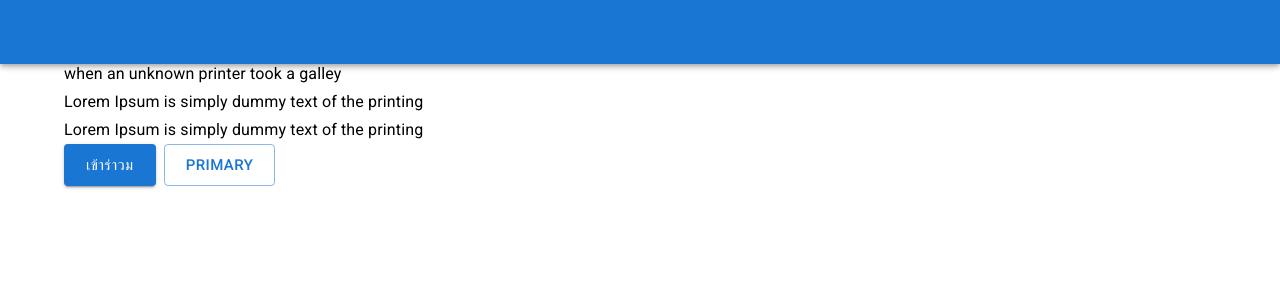
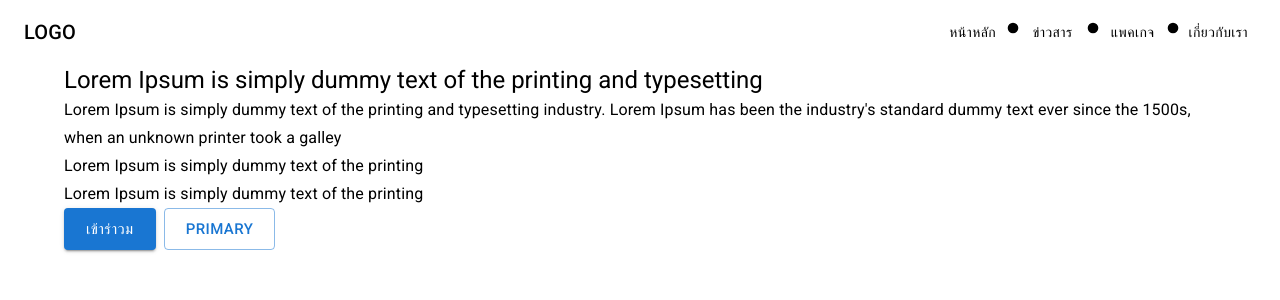
Before and after one commit to thanakorn1999/-restaurant_website, a React (Create React App) app: page / in a window 1280 px wide. Shown: the top 300 px of the page. Built offline with nearby package versions, Linux system fonts and the light colour scheme.

Commit message:
Navbar link

```diff
--- a/src/component/Navbar.js
+++ b/src/component/Navbar.js
@@ -1,14 +1,40 @@
-import { Outlet } from "react-router-dom";
+import { Outlet, Link } from "react-router-dom";
+import MenuIcon from "@mui/icons-material/Menu";
+import { styled } from "@mui/material/styles";
+
 import AppBar from "@mui/material/AppBar";
 import Toolbar from "@mui/material/Toolbar";
 import Box from "@mui/material/Box";
 import IconButton from "@mui/material/IconButton";
-import MenuIcon from "@mui/icons-material/Menu";
+import Typography from "@mui/material/Typography";
+import Button from "@mui/material/Button";
+import { createSvgIcon } from "@mui/material/utils";
+import FiberManualRecordIcon from "@mui/icons-material/FiberManualRecord";
+const Offset = styled("div")(({ theme }) => theme.mixins.toolbar);
+const drawerWidth = 240;
+
+const navItems = [
+  { title: "หน้าหลัก", goto: "/" },
+  { title: "ข่าวสาร", goto: "/news" },
+  { title: "แพคเกจ", goto: "/package" },
+  { title: "เกี่ยวกับเรา", goto: "/" },
+];
+// const HomeIcon = createSvgIcon(
+//   <path d="M10 20v-6h4v6h5v-8h3L12 3 2 12h3v8z" />,
+//   "Home"
+// );
 export function Navbar() {
   return (
     <>
-      <Box sx={{ display: "flex" }}>
-        <AppBar component="nav">
+      {/* style={{ background: "transparent", boxShadow: "none" }} */}
+      {/* <Box sx={{ display: "flex" }}> */}
+
+      <AppBar
+        component="nav"
+        color="transparent"
+        elevation={0}
+        position="fixed"
+      >
         <Toolbar>
           <IconButton
             color="inherit"
@@ -18,10 +44,36 @@ export function Navbar() {
           >
             <MenuIcon />
           </IconButton>
+          <Typography
+            variant="h6"
+            component="div"
+            sx={{ flexGrow: 1, display: { xs: "none", sm: "block" } }}
+          >
+            LOGO
+          </Typography>
+          <Box sx={{ display: { xs: "none", sm: "block" } }}>
+            {navItems.map((item, index) => (
+              <>
+                <Button
+                  key={item}
+                  sx={{ color: "#000" }}
+                  component={Link}
+                  to={item.goto}
+                >
+                  {item.title}
+                </Button>
+                {index != navItems.length - 1 ? (
+                  <FiberManualRecordIcon fontSize="inherit" color="grey" />
+                ) : (
+                  ""
+                )}
+              </>
+            ))}
+          </Box>
         </Toolbar>
       </AppBar>
-      </Box>
-
+      <Offset />
+      {/* <HomeIcon /> */}
       <Outlet />
     </>
   );
```
Lines whose indentation alone changed are shown as unchanged.
